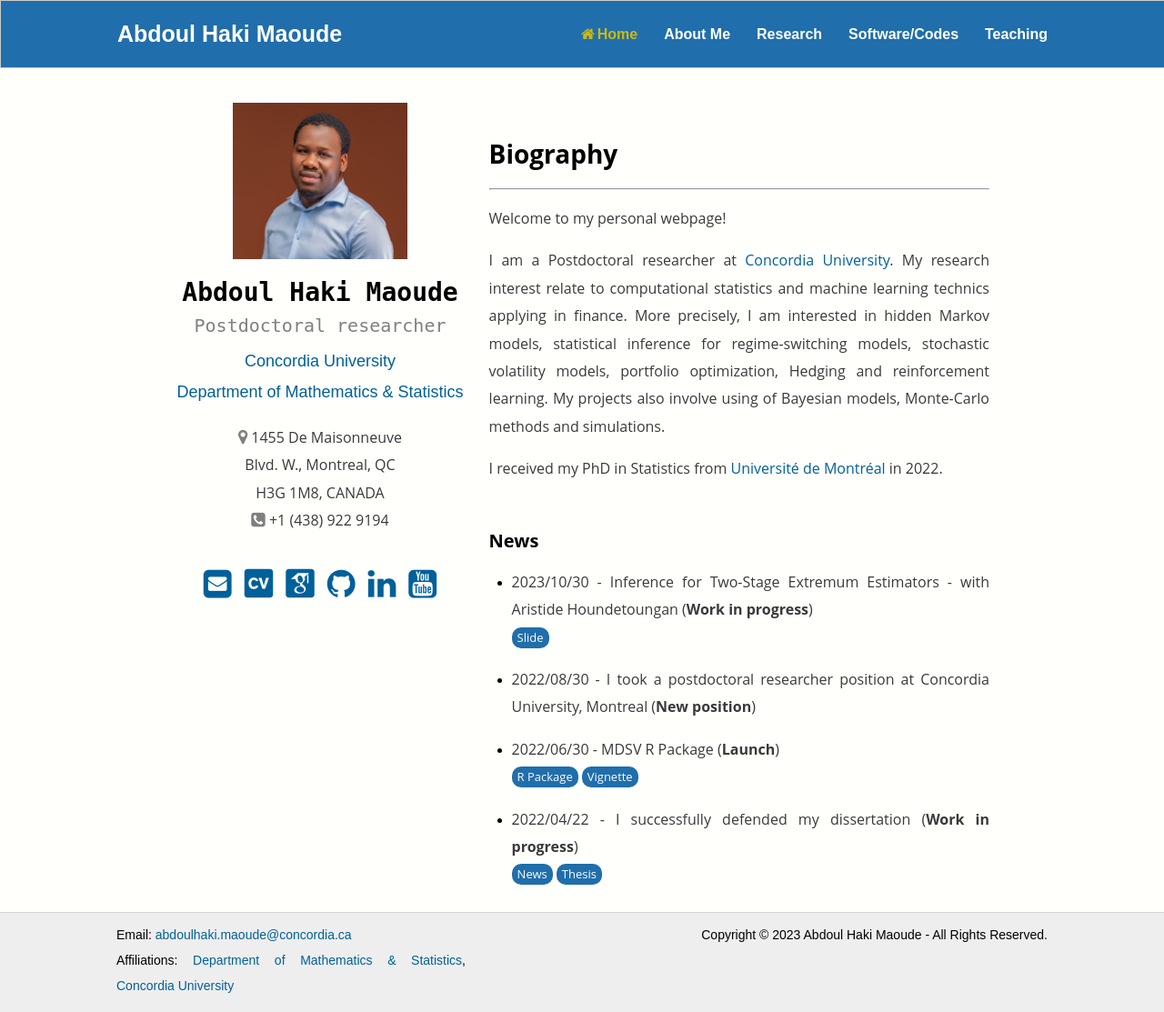
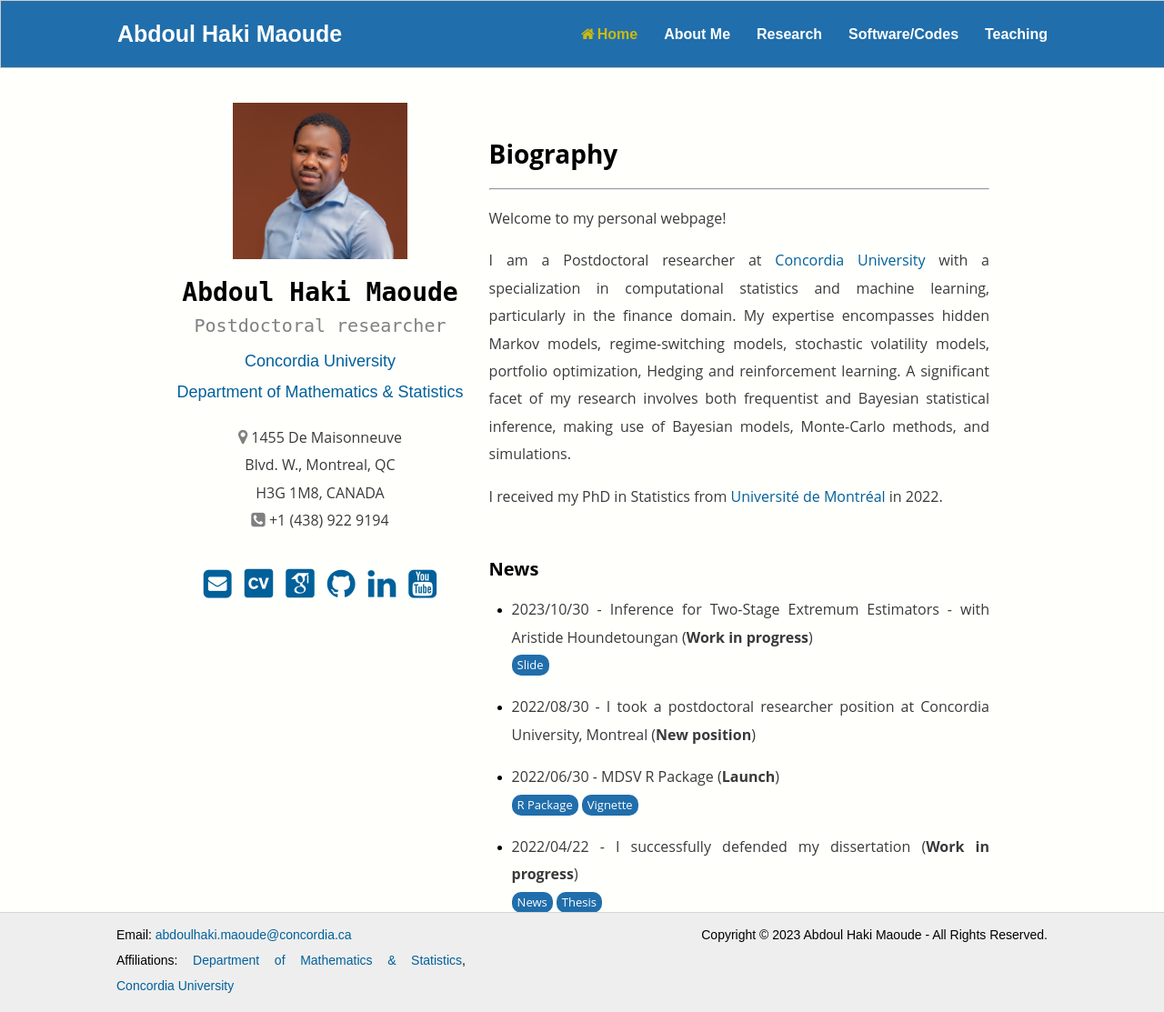
Before and after one commit to abdoulmaoude/abdoulmaoude.github.io, a Jekyll site: the page built from index.html, in a window 1280 px wide. Shown: the whole page at 91% size. Built offline with Jekyll 4.4.1, drawn with Linux system fonts in a browser that asks for light colours; some web fonts are replaced.

Commit message:
Update index.html

```diff
--- a/index.html
+++ b/index.html
@@ -55,7 +55,7 @@
         Welcome to my personal webpage!
       </p>
       <p align="justify">
-        I am a Postdoctoral researcher at <a href="https://www.concordia.ca/" target="_blank">Concordia University</a>. My research interest relate to computational statistics and machine learning technics applying in finance. More precisely, I am interested in hidden Markov models, statistical inference for regime-switching models, stochastic volatility models, portfolio optimization, Hedging and reinforcement learning. My projects also involve using of Bayesian models, Monte-Carlo methods and simulations.
+        I am a Postdoctoral researcher at <a href="https://www.concordia.ca/" target="_blank">Concordia University</a> with a specialization in computational statistics and machine learning, particularly in the finance domain. My expertise encompasses hidden Markov models, regime-switching models, stochastic volatility models, portfolio optimization, Hedging and reinforcement learning. A significant facet of my research involves both frequentist and Bayesian statistical inference, making use of Bayesian models, Monte-Carlo methods, and simulations.
       </p>
       <p align="justify">
         I received my PhD in Statistics from <a href="https://www.umontreal.ca/" target="_blank">Université de Montréal</a> in 2022.
```
